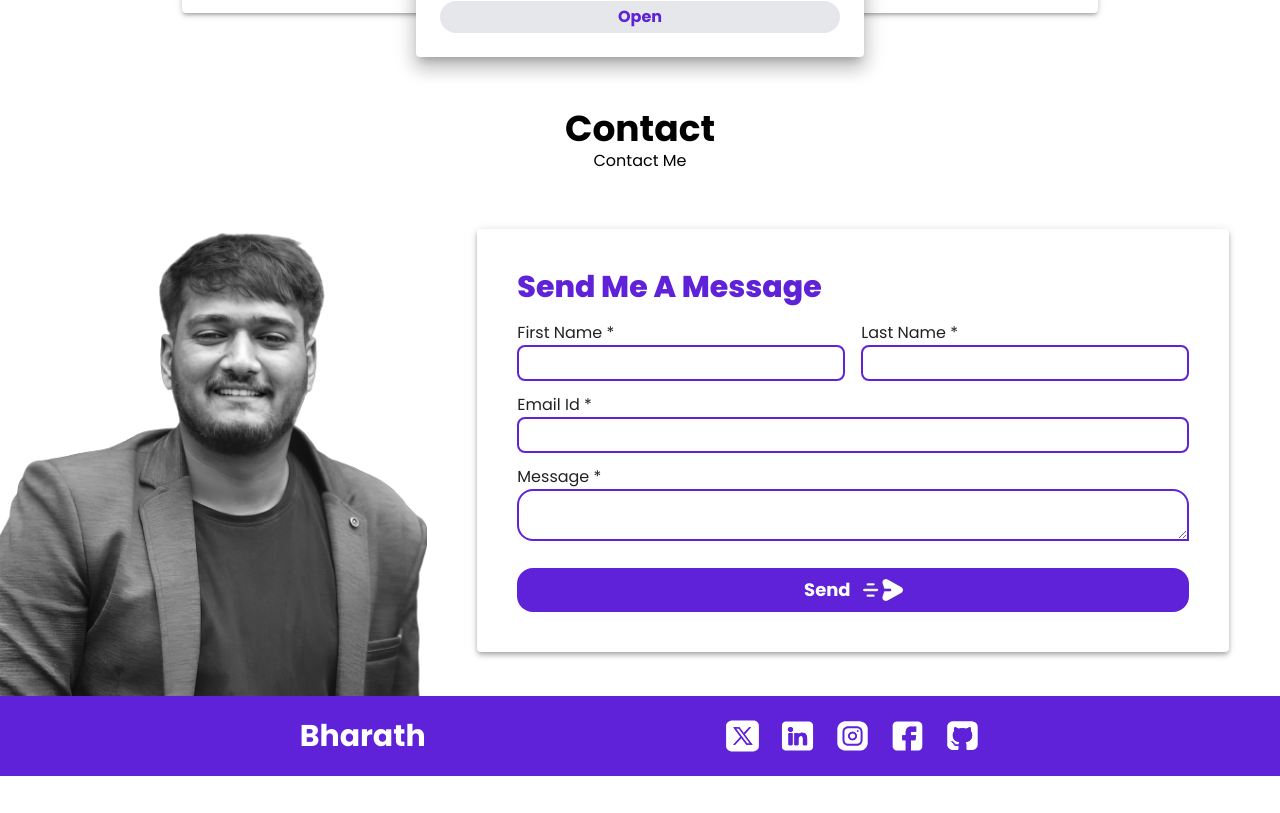
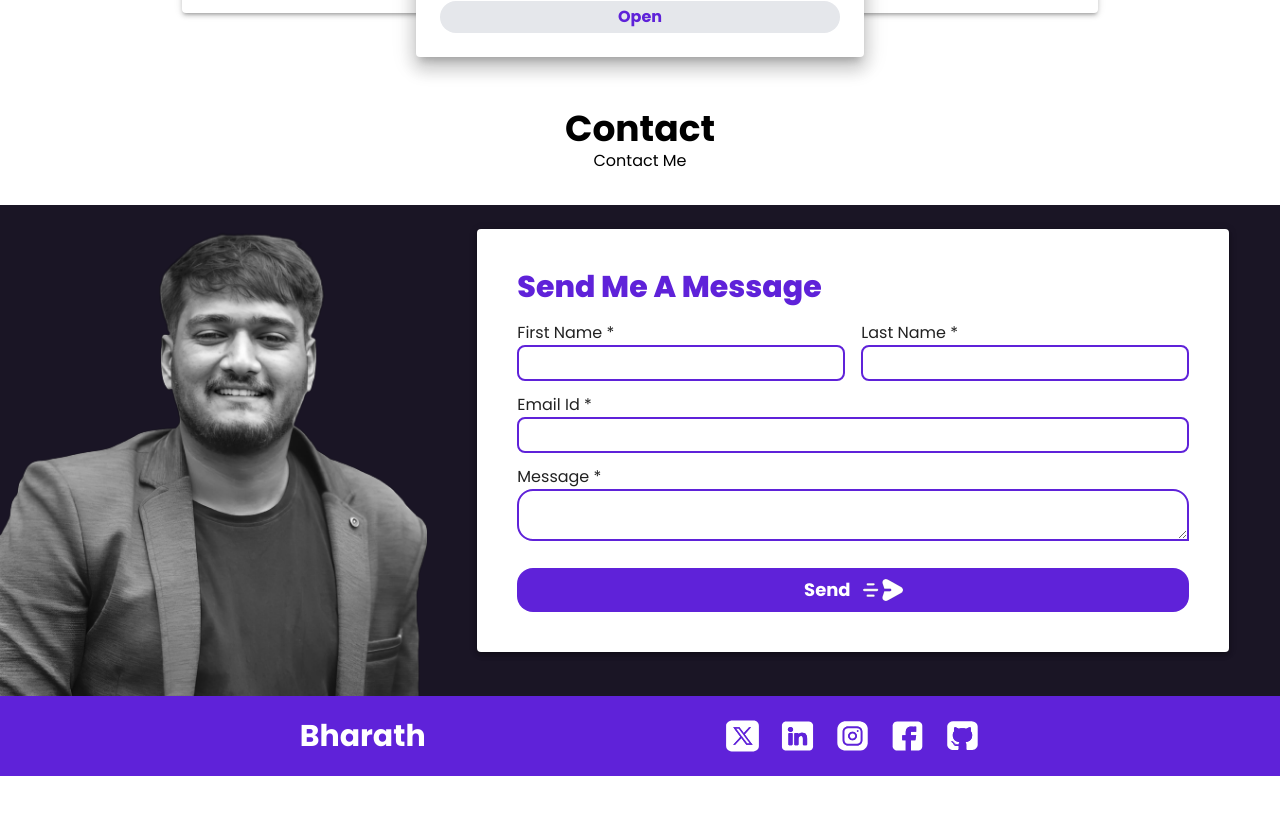
Before and after one commit to Bharathj-Github/Portfolio, a Next.js app: page / in a window 1280 px wide. Shown: the part 3622-4435 px from the top of the page. Built offline with nearby package versions, Linux system fonts and the light colour scheme.

Commit message:
small change

```diff
--- a/components/Contact/index.js
+++ b/components/Contact/index.js
@@ -15,7 +15,7 @@ export default function index({ nightMode }) {
         <p className="text-4xl font-bold">Contact</p>
         <p>Contact Me</p>
       </div>
-      <div className="flex max-sm:block">
+      <div className="flex max-sm:block bg-secondary">
         <div className="flex justify-center mt-6">
         <Image src={me} alt={"me"} className="grayscale w-[80vh] h-full max-sm:w-[30vh]" />
         </div>
```
